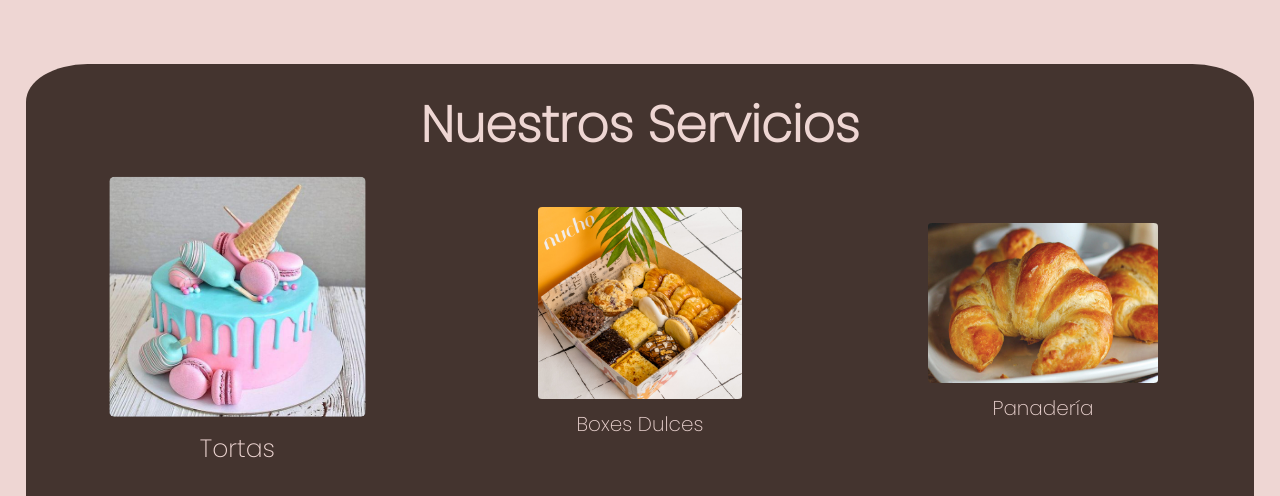
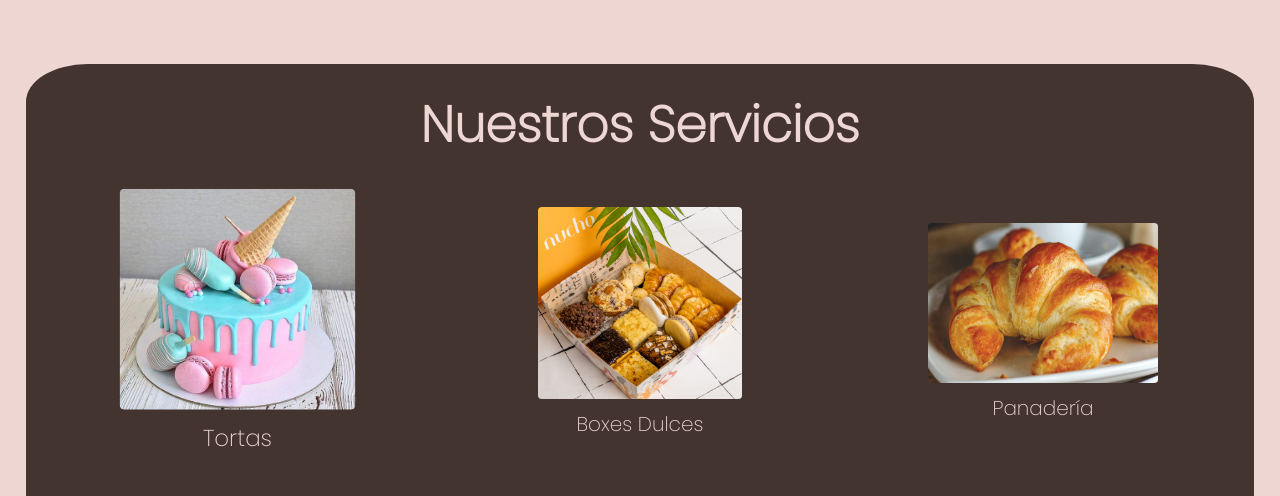
Before and after one commit to FranBillan/dw-proyectofinal, a plain HTML site: page index.html in a window 1280 px wide. In both pictures the pointer is over the element "Tortas". Shown: the part 1058-1554 px from the top of the page. Drawn offline with Linux system fonts and the light colour scheme; grey boxes are pictures that could not be loaded.

Commit message:
Animación en img_servicios

```diff
--- a/css/style.css
+++ b/css/style.css
@@ -118,7 +118,7 @@ padding: 20px;
 }
 
 .grid-item:hover{
-    transform: scale(1.25);
+    transform: scale(1.15);
     transition: transform 0.5s;
 }
 
```
